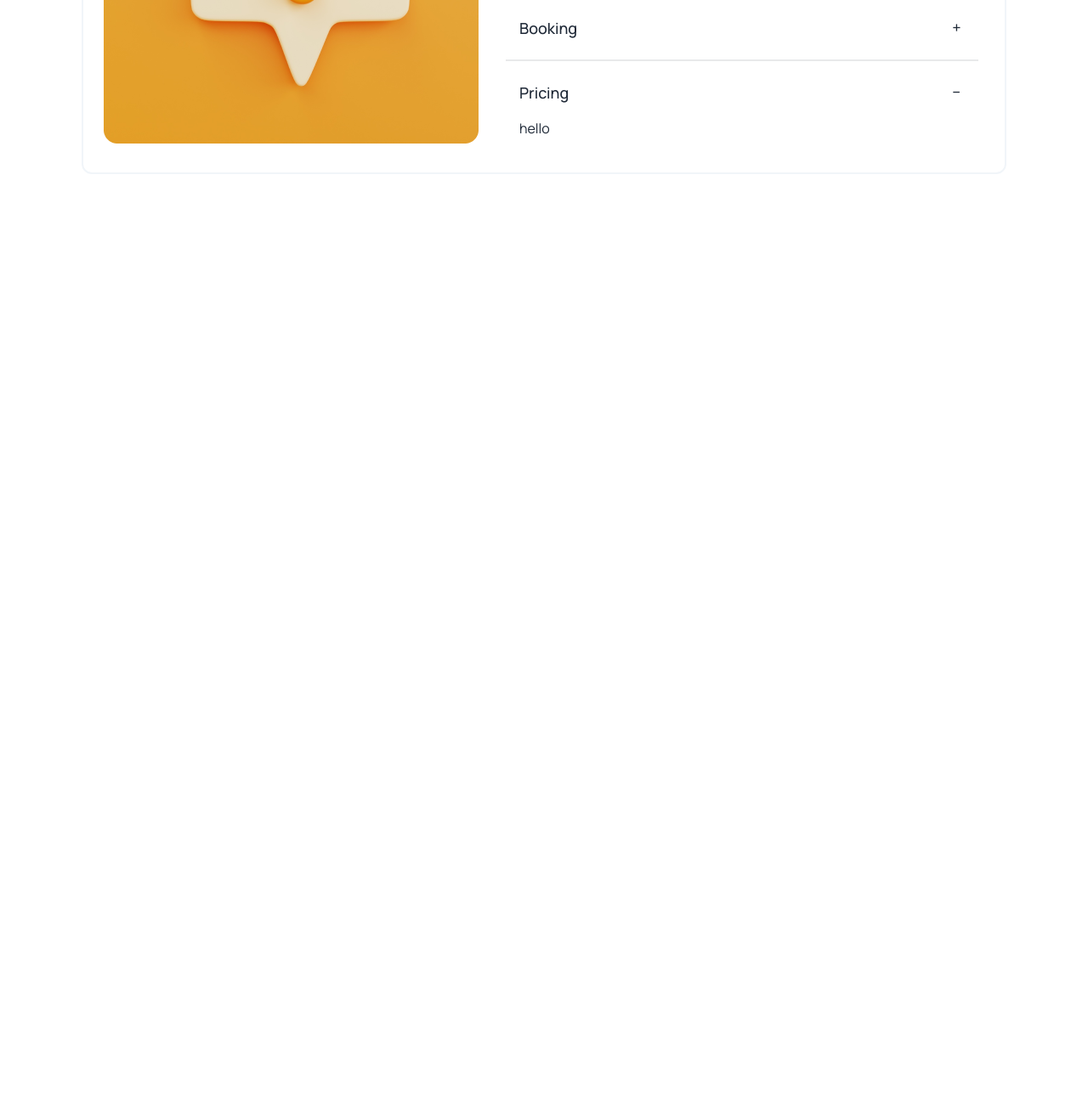
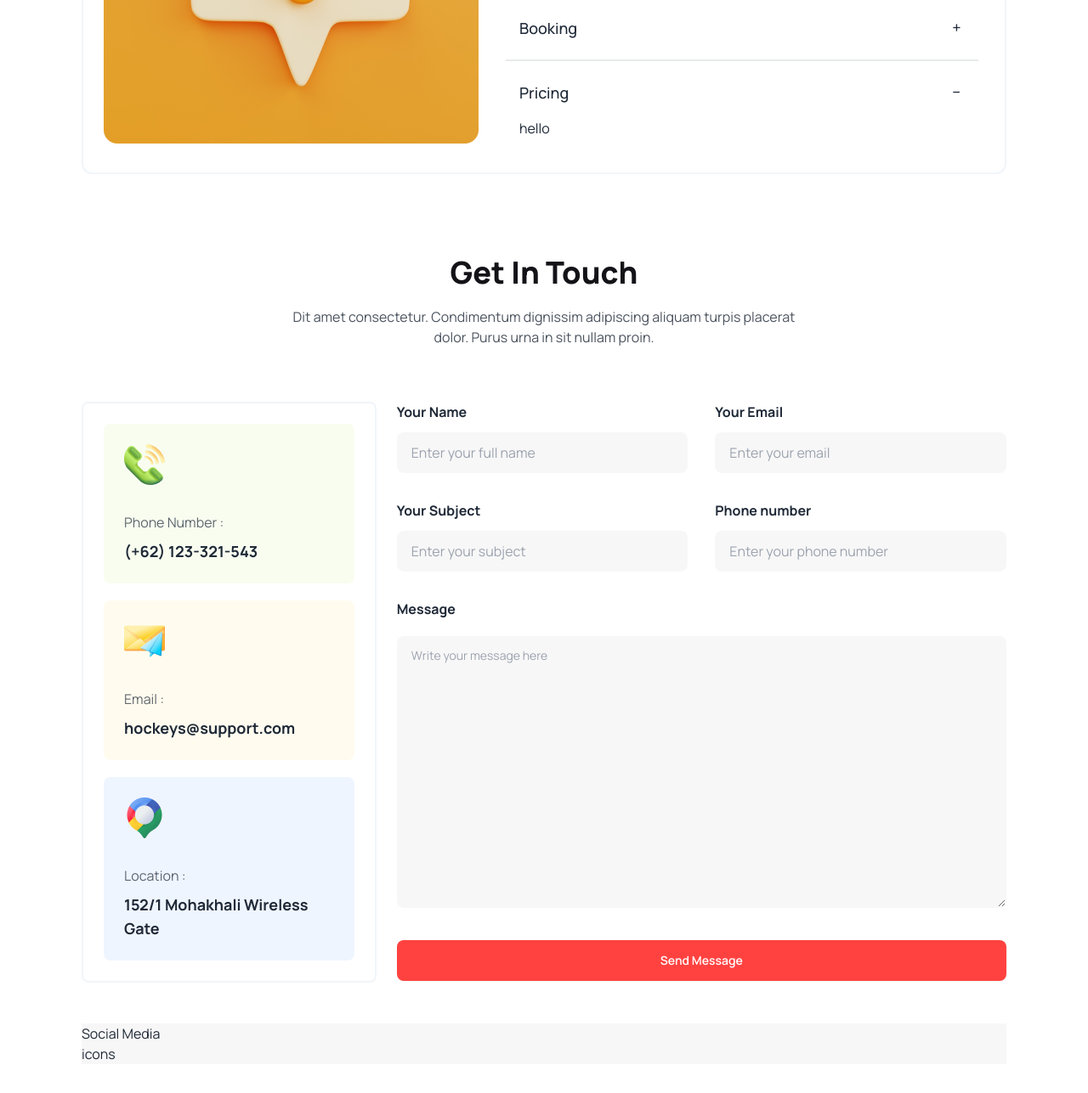
Before and after one commit to shuvo339/B9A3-Super-Hockeys, a plain HTML site: page index.html in a window 1280 px wide. Shown: the part 3820-5107 px from the top of the page at 85% size. Before the commit the page ends 4121 px from the top, so only its background shows below. Drawn offline with nearby package versions, Linux system fonts and the light colour scheme.

Commit message:
get in touch section added

```diff
--- a/index.html
+++ b/index.html
@@ -429,6 +429,74 @@
             </div>
           </div>
         </section>
+
+        <!-- Get in touch -->
+        <section class="my-24">
+          <div class="flex flex-col justify-center items-center space-y-5 text-center pb-16">
+            <h1 class="text-color-black text-4xl font-extrabold">Get In Touch</h1>
+            <p class="opacity-80 max-w-[600px]">Dit amet consectetur. Condimentum dignissim adipiscing aliquam turpis placerat dolor. Purus urna in sit nullam proin.</p>
+          </div>
+
+          <!-- cards and form section(main grid) -->
+          <div class="grid grid-cols-1 lg:grid-cols-3 gap-6">
+            <!-- Cards section -->
+            <div class="border-2 border-slate-100 rounded-lg p-6 space-y-5">
+              <!-- card-1 -->
+              <div class="bg-[#bced6d1a] p-6 space-y-2 rounded-lg">
+                <img src="./Images/call.png" alt="">
+                <p class="opacity-70 pt-6">Phone Number :</p>
+                <h4 class="text-lg font-bold">(+62) 123-321-543</h4>
+              </div>
+              <!-- card-2 -->
+              <div class="bg-[#fddd5f1a] p-6 space-y-2 rounded-lg">
+                <img src="./Images/message.png" alt="">
+                <p class="opacity-70 pt-6">Email :</p>
+                <h4 class="text-lg font-bold">hockeys@support.com</h4>
+              </div>
+              <!-- card-3 -->
+              <div class="bg-[#629cf31a] p-6 space-y-2 rounded-lg">
+                <img src="./Images/map.png" alt="">
+                <p class="opacity-70 pt-6">Location : </p>
+                <h4 class="text-lg font-bold">152/1 Mohakhali Wireless Gate</h4>
+              </div>
+            </div>
+
+            <!-- form section -->
+            <div class="col-span-2">
+              <div class="grid grid-cols-1 lg:grid-cols-2 gap-8">
+                <div class="space-y-3">
+                  <label for="name" class="font-bold">Your Name</label>
+                  <input type="text" placeholder="Enter your full name" class="bg-[#13131808] input w-full" />
+                </div>
+                <div class="space-y-3 ">
+                  <label for="name" class="font-bold">Your Email</label>
+                  <input type="text" placeholder="Enter your email" class="bg-[#13131808] input w-full" />
+                </div>
+                <div class="space-y-3">
+                  <label for="name" class="font-bold">Your Subject</label>
+                  <input type="text" placeholder="Enter your subject" class="bg-[#13131808] input w-full" />
+                </div>
+                <div class="space-y-3">
+                  <label for="name" class="font-bold">Phone number</label>
+                  <input type="text" placeholder="Enter your phone number" class="bg-[#13131808] input w-full" />
+                </div>
+              </div>
+              <div class="space-y-5 my-8">
+                <label for="textarea" class="font-bold ">Message</label>
+                <textarea class="textarea h-80 w-full bg-[#13131808]" placeholder="Write your message here"></textarea>
+              </div>
+              <div><button class="btn border-none bg-color-theme text-white w-full">Send Message</button></div>
+            </div>
+          </div>
+
+          <!-- social media -->
+          <div class="bg-[#13131808] mt-12">
+            <h2>Social Media</h2>
+            <div>
+              icons
+            </div>
+          </div>
+        </section>
     </main>
 
     <footer>
```
